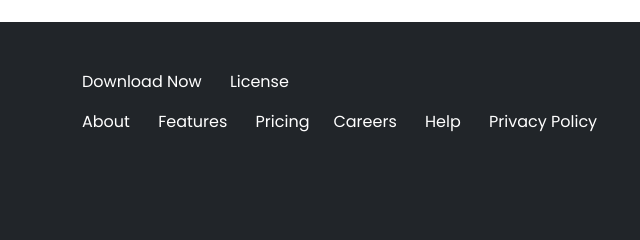
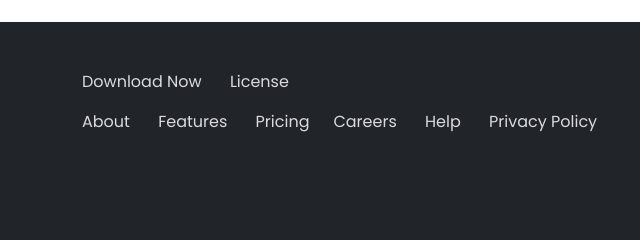
Before and after one commit to Md-jaber-hossain/Honda-cbr, a plain HTML site: page index.html in a window 1280 px wide. Shown: the part 4347-4587 px from the top of the page, 0-640 px from the left. Drawn offline with Linux system fonts and the light colour scheme.

Commit message:
new again change

```diff
--- a/style.css
+++ b/style.css
@@ -47,5 +47,5 @@ html{
     background-color: #264653;
 }
 footer span{
-    color: color: #D9DBE1;;
+    color:#D9DBE1;
 }
```
